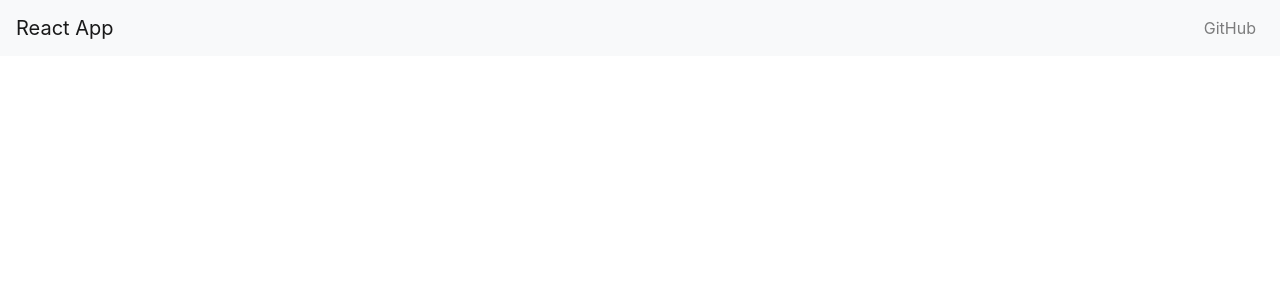
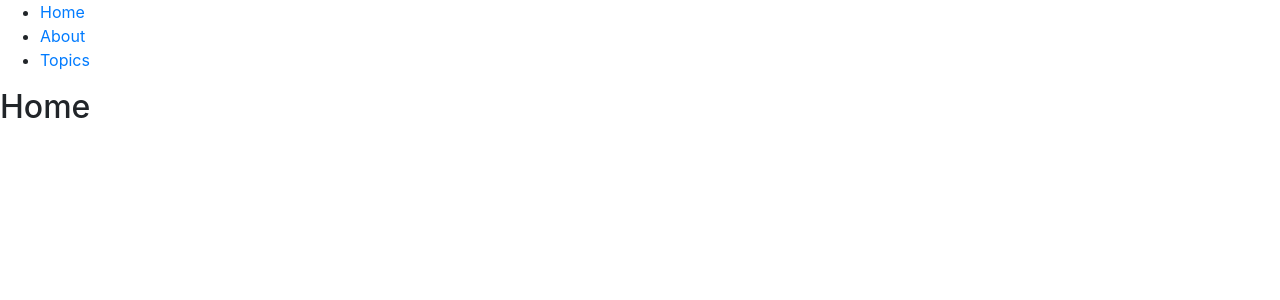
Before and after one commit to akalliokoski/fhir-patient-creator, a React (Create React App) app: page / in a window 1280 px wide. Shown: the top 300 px of the page. Built offline with nearby package versions, Linux system fonts and the light colour scheme.

Commit message:
Add default router app

```diff
--- a/package.json
+++ b/package.json
@@ -7,6 +7,7 @@
     "@types/node": "^10.7.0",
     "@types/react": "^16.4.9",
     "@types/react-dom": "^16.0.7",
+    "@types/react-router-dom": "^4.3.1",
     "@types/reactstrap": "4",
     "bootstrap": "4",
     "husky": "^1.2.0",
@@ -14,6 +15,7 @@
     "prettier": "^1.15.2",
     "react": "^16.6.3",
     "react-dom": "^16.6.3",
+    "react-router-dom": "^4.3.1",
     "react-scripts": "2.1.1",
     "reactstrap": "^6.5.0",
     "typescript": "^3.0.1"
--- a/src/App/App.tsx
+++ b/src/App/App.tsx
@@ -1,54 +1,56 @@
-import React, { Component } from 'react';
-import {
-  Collapse,
-  Navbar,
-  NavbarToggler,
-  NavbarBrand,
-  Nav,
-  NavItem,
-  NavLink
-} from 'reactstrap';
+import React from 'react';
+import { BrowserRouter as Router, Route, Link } from 'react-router-dom';
 
-export type AppState = {
-  isOpen: boolean;
-};
+const App = () => (
+  <Router>
+    <div>
+      <Header />
 
-class App extends Component<{}, AppState> {
-  constructor(props: any) {
-    super(props);
+      <Route exact path="/" component={Home} />
+      <Route path="/about" component={About} />
+      <Route path="/topics" component={Topics} />
+    </div>
+  </Router>
+);
 
-    this.toggle = this.toggle.bind(this);
-  }
+const Home = () => <h2>Home</h2>;
+const About = () => <h2>About</h2>;
+const Topic = ({ match }: { match: any }) => (
+  <h3>Requested Param: {match.params.id}</h3>
+);
+const Topics = ({ match }: { match: any }) => (
+  <div>
+    <h2>Topics</h2>
 
-  public readonly state: AppState = {
-    isOpen: false
-  };
+    <ul>
+      <li>
+        <Link to={`${match.url}/components`}>Components</Link>
+      </li>
+      <li>
+        <Link to={`${match.url}/props-v-state`}>Props v. State</Link>
+      </li>
+    </ul>
 
-  toggle() {
-    this.setState({
-      isOpen: !this.state.isOpen
-    });
-  }
-
-  render() {
-    return (
-      <div>
-        <Navbar color="light" light expand="md">
-          <NavbarBrand href="/">React App</NavbarBrand>
-          <NavbarToggler onClick={this.toggle} />
-          <Collapse isOpen={this.state.isOpen} navbar>
-            <Nav className="ml-auto" navbar>
-              <NavItem>
-                <NavLink href="https://github.com/reactstrap/reactstrap">
-                  GitHub
-                </NavLink>
-              </NavItem>
-            </Nav>
-          </Collapse>
-        </Navbar>
-      </div>
-    );
-  }
-}
+    <Route path={`${match.path}/:id`} component={Topic} />
+    <Route
+      exact
+      path={match.path}
+      render={() => <h3>Please select a topic.</h3>}
+    />
+  </div>
+);
+const Header = () => (
+  <ul>
+    <li>
+      <Link to="/">Home</Link>
+    </li>
+    <li>
+      <Link to="/about">About</Link>
+    </li>
+    <li>
+      <Link to="/topics">Topics</Link>
+    </li>
+  </ul>
+);
 
 export default App;
```
Also changed, not shown: 1 other file (tests, documents, lock files or other folders).
